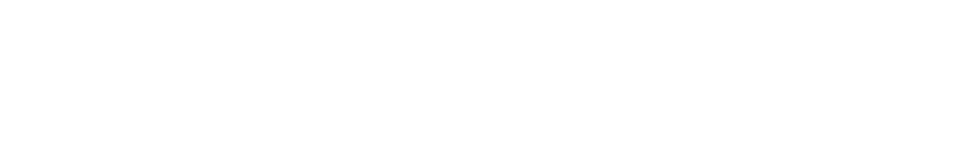
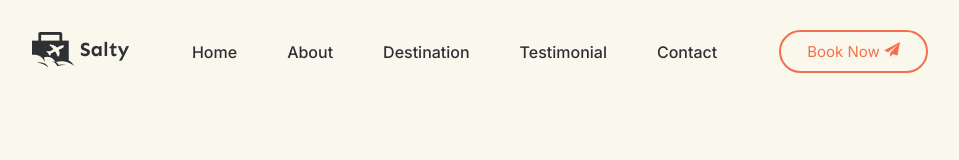
Before and after one commit to matador7495/Travel-Website-Design, a plain HTML site: page index.html in a window 1280 px wide. Shown: the whole page, without its empty margins (160-1119 px from the left). Drawn offline with nearby package versions, Linux system fonts and the light colour scheme.

Commit message:
add header

```diff
--- a/index.html
+++ b/index.html
@@ -15,8 +15,26 @@
     <link href="https://fonts.googleapis.com/css2?family=Inter:wght@100;200;300;400;500;600;700;800;900&family=Sen:wght@400;500;600;700;800&display=swap" rel="stylesheet" />
   </head>
   <body>
-
-
+    <!-- header -->
+    <header>
+      <a href="#" class="logo">
+        <img src="img/Logo.png" alt="logo" />
+      </a>
+      <ul class="navlist">
+        <li><a href="#home">Home</a></li>
+        <li><a href="#about">About</a></li>
+        <li><a href="#destination">Destination</a></li>
+        <li><a href="#testimonial">Testimonial</a></li>
+        <li><a href="#contact">Contact</a></li>
+      </ul>
+      <div class="h-right">
+        <a href="#" class="h-btn">
+          Book Now
+          <img src="img/Vector.png" alt="vector" />
+        </a>
+        <div class="bx bx-menu" id="menu-icon"></div>
+      </div>
+    </header>
 
     <!-- js file -->
     <script src="script.js"></script>
--- a/styles.css
+++ b/styles.css
@@ -20,3 +20,60 @@
   --h2-font: 3.6rem;
   --p-font: 1rem;
 }
+body {
+  background: var(--bg-color);
+  color: var(--text-color);
+}
+header {
+  position: fixed;
+  z-index: 1000;
+  top: 0;
+  width: 100%;
+  background-color: transparent;
+  padding: 30px 15%;
+  display: flex;
+  align-items: center;
+  justify-content: space-between;
+  transition: all ease 0.5s;
+}
+.logo img {
+  width: 100%;
+  height: auto;
+}
+.navlist {
+  display: flex;
+}
+.navlist a {
+  margin: 16px 25px;
+  font-size: var(--p-font);
+  font-weight: 500;
+  color: var(--text-color);
+  transition: all ease 0.5s;
+}
+.navlist a:hover {
+  color: var(--main-color);
+}
+.h-right {
+  display: flex;
+  align-items: center;
+}
+.h-btn {
+  display: inline-block;
+  padding: 10px 26px;
+  font-size: 15px;
+  font-weight: 400;
+  border: 2px solid var(--main-color);
+  border-radius: 30px;
+  color: var(--main-color);
+  transition: all ease 0.5s;
+}
+.h-btn:hover {
+  transform: translateY(-4px);
+}
+#menu-icon {
+  font-size: 38px;
+  z-index: 10001;
+  cursor: pointer;
+  margin-left: 15px;
+  display: none;
+}
```
